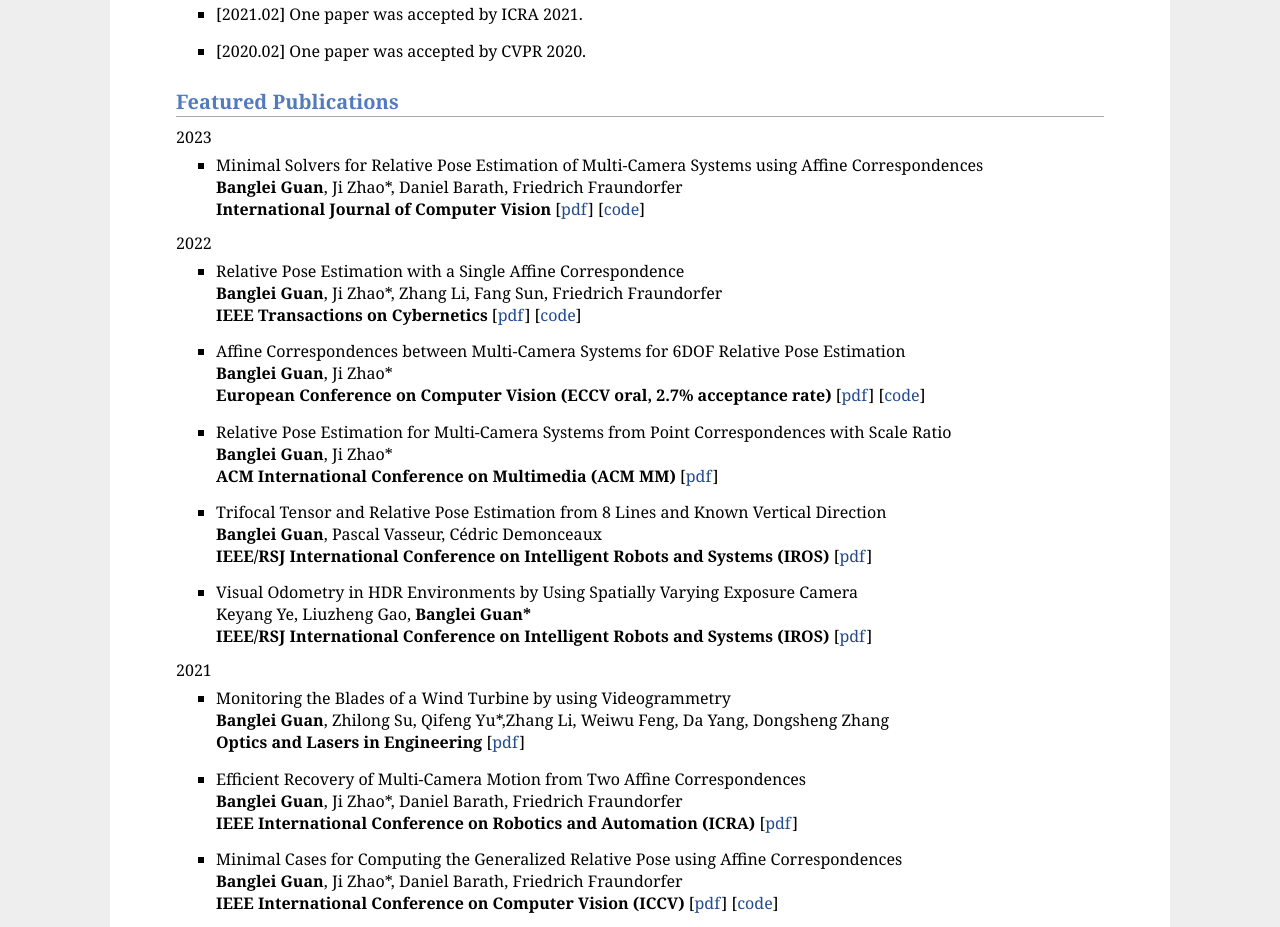
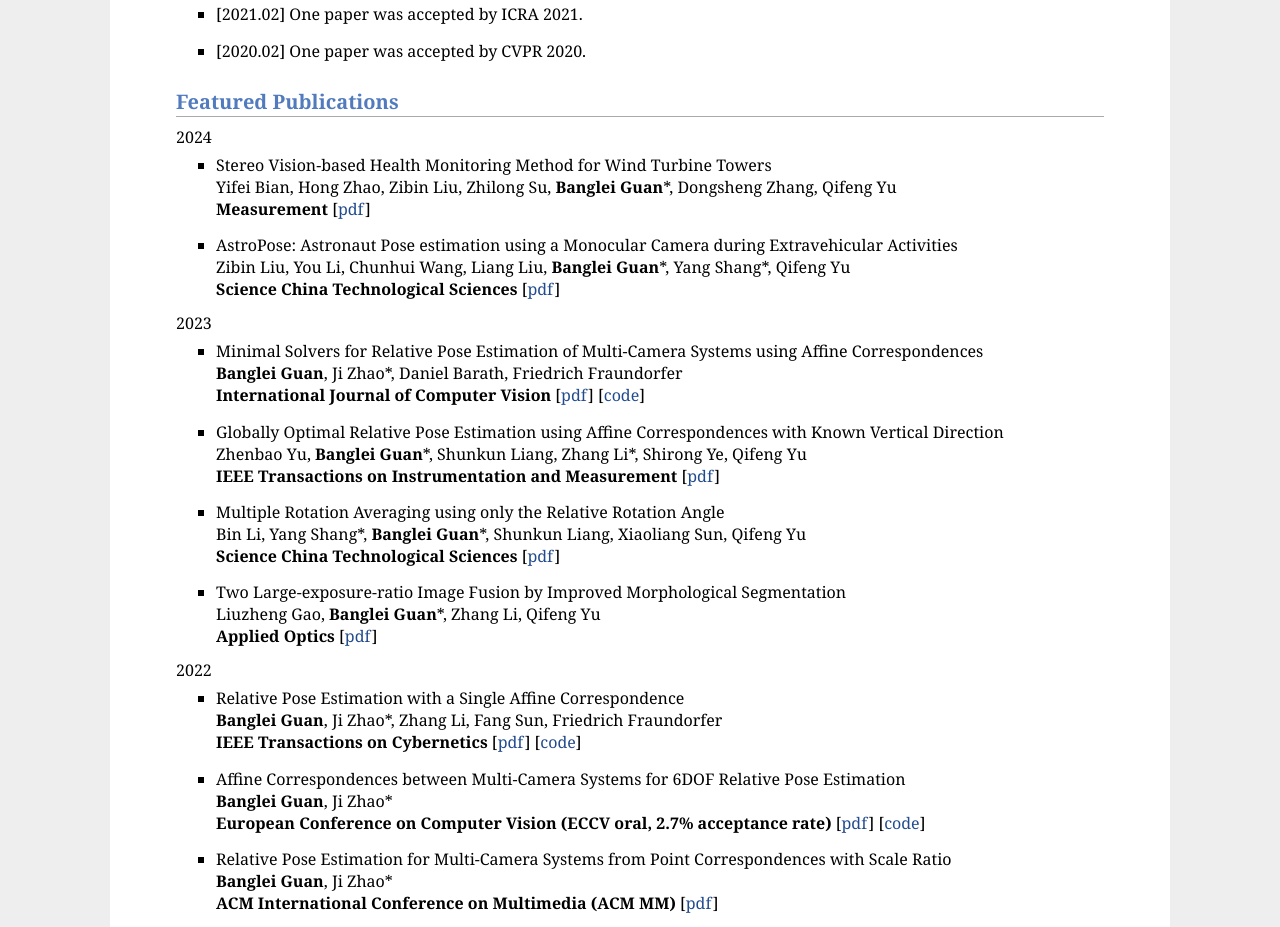
Before and after one commit to nationalxiao/nationalxiao.github.io, a plain HTML site: page index.html in a window 1280 px wide. Shown: the part 1475-2402 px from the top of the page. Drawn offline with Linux system fonts and the light colour scheme.

Commit message:
Update index.html

```diff
--- a/index.html
+++ b/index.html
@@ -124,18 +124,50 @@
 
 <h2>Featured Publications<small></small></h2>
 
+
+<p>2024</p>
+<ul>
+      <li>
+       Stereo Vision-based Health Monitoring Method for Wind Turbine Towers<br>
+	Yifei Bian, Hong Zhao, Zibin Liu, Zhilong Su, <b>Banglei Guan</b>*, Dongsheng Zhang, Qifeng Yu <br>
+	 <b>Measurement</b> [<a href="https://www.sciencedirect.com/science/article/abs/pii/S0263224124000320">pdf</a>]
+      </li>
+
+      <li>
+       AstroPose: Astronaut Pose estimation using a Monocular Camera during Extravehicular Activities<br>
+	 Zibin Liu, You Li, Chunhui Wang, Liang Liu, <b>Banglei Guan</b>*, Yang Shang*, Qifeng Yu <br>
+	 <b>Science China Technological Sciences</b> [<a href="https://www.sciengine.com/SCTS/doi/10.1007/s11431-023-2599-8">pdf</a>]
+      </li>
+</ul>
+
 <p>2023</p>
-	<ul>
+<ul>
       <li>
        Minimal Solvers for Relative Pose Estimation of Multi-Camera Systems using Affine Correspondences<br>
 	<b>Banglei Guan</b>, Ji Zhao*, Daniel Barath, Friedrich Fraundorfer <br>
 	 <b>International Journal of Computer Vision</b> [<a href="https://link.springer.com/article/10.1007/s11263-022-01690-w">pdf</a>]   [<a href="https://github.com/jizhaox/relative_pose_gcam_affine">code</a>]
-    </li>
+      </li>
 
-	</ul>
+      <li>
+      Globally Optimal Relative Pose Estimation using Affine Correspondences with Known Vertical Direction<br>
+        Zhenbao Yu, <b>Banglei Guan</b>*, Shunkun Liang, Zhang Li*, Shirong Ye, Qifeng Yu <br>
+	 <b>IEEE Transactions on Instrumentation and Measurement</b> [<a href="https://ieeexplore.ieee.org/abstract/document/10121337">pdf</a>]
+      </li>
+
+      <li>
+       Multiple Rotation Averaging using only the Relative Rotation Angle<br>
+	Bin Li, Yang Shang*, <b>Banglei Guan</b>*, Shunkun Liang, Xiaoliang Sun, Qifeng Yu <br>
+	 <b>Science China Technological Sciences</b> [<a href="https://link.springer.com/article/10.1007/s11431-022-2445-1">pdf</a>]
+      </li>
+
+      <li>
+      Two Large-exposure-ratio Image Fusion by Improved Morphological Segmentation<br>
+        Liuzheng Gao, <b>Banglei Guan</b>*, Zhang Li, Qifeng Yu <br>
+	 <b>Applied Optics</b> [<a href="https://opg.optica.org/ao/abstract.cfm?uri=ao-62-29-7713">pdf</a>]
+      </li>
+</ul>
 
 <p>2022</p>
-
 <ul>
     <li>
        Relative Pose Estimation with a Single Affine Correspondence<br>
@@ -164,9 +196,7 @@
     </li>
 </ul>
 
-<p>
-2021
-</p>
+<p>2021</p>
 <ul>
     <li>
         Monitoring the Blades of a Wind Turbine by using Videogrammetry<br>
@@ -187,9 +217,7 @@
 
 
 
-<p>
-2020
-</p>
+<p>2020</p>
 <ul>
 <li>
    Minimal Solutions for Relative Pose with a Single Affine Correspondence<br>
```
